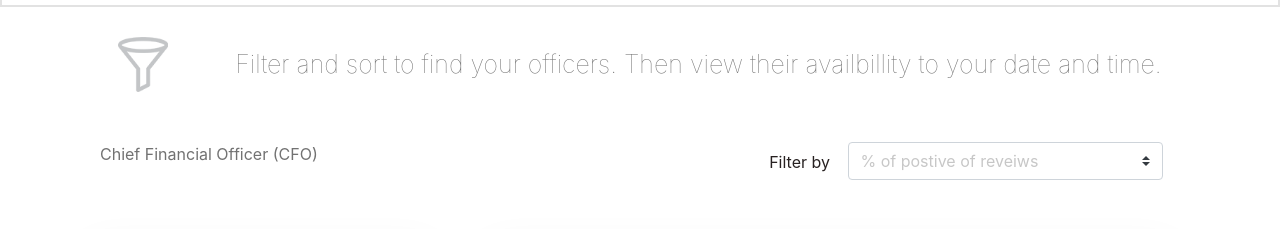
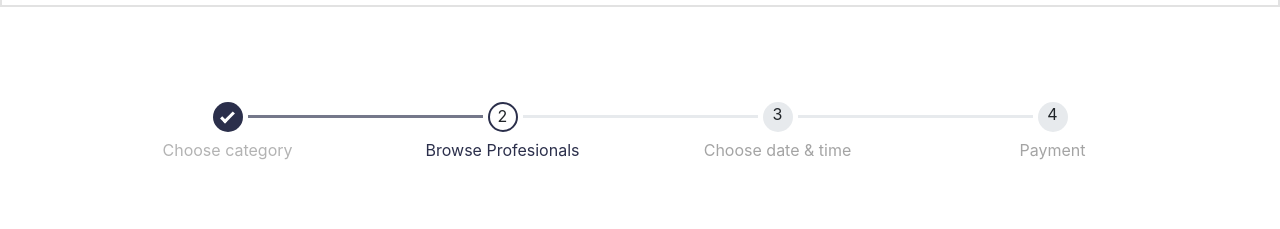
Before and after one commit to Nidhirajput1301/velochii, a plain HTML site: page hiringProfession/hiring.html in a window 1280 px wide. Shown: the part 63-292 px from the top of the page. Drawn offline with nearby package versions, Linux system fonts and the light colour scheme.

Commit message:
order tracking

```diff
--- a/category/category.css
+++ b/category/category.css
@@ -106,5 +106,96 @@ h3 {
   .filter p {
     font-size: 18px;
   }
+}
 
+
+
+
+
+.hh-grayBox {
+	background-color: transparent;
+	margin-bottom: 20px;
+	padding: 35px;
+  margin-top: 20px;
+  width: 100%;
 }
+.pt45{padding-top:45px;}
+.order-tracking{
+	text-align: center;
+  width: 25%;
+	position: relative;
+	display: block;
+}
+.order-tracking .is-complete{
+	display: block;
+	position: relative;
+	border-radius: 50%;
+	height: 30px;
+	width: 30px;
+	border: 0px solid #AFAFAF;
+	background-color: #E7EAED;
+	margin: 0 auto;
+	/* transition: background 0.25s linear;
+	-webkit-transition: background 0.25s linear; */
+	z-index: 2;
+}
+.order-tracking .is-complete:after {
+	display: block;
+	position: absolute;
+	content: '';
+	height: 14px;
+	width: 7px;
+	top: -2px;
+	bottom: 0;
+	left: 5px;
+	margin: auto 0;
+	border: 0px solid #AFAFAF;
+	border-width: 0px 2px 2px 0;
+	transform: rotate(45deg);
+	opacity: 0;
+}
+.order-tracking.completed .is-complete{
+	border-color: #2B2F4B;
+	border-width: 0px;
+	background-color: #2B2F4B;
+}
+.order-tracking.completed .is-complete:after {
+	border-color: #fff;
+	border-width: 0px 3px 3px 0;
+	width: 7px;
+	left: 11px;
+	opacity: 1;
+}
+
+.order-tracking.next .is-complete {
+	border: 2px solid #2B2F4B;
+	/* border-width: 0px; */
+	background-color: transparent;
+}
+
+.order-tracking p {
+	color: #A4A4A4;
+	font-size: 16px;
+	margin-top: 8px;
+	margin-bottom: 0;
+	line-height: 20px;
+}
+
+.order-tracking.next p{
+  color: #2B2F4B;
+}
+.order-tracking p span{font-size: 14px;}
+.order-tracking.completed p{color: #B3B3B3;}
+.order-tracking::before {
+	content: '';
+	display: block;
+	height: 3px;
+	width: calc(100% - 40px);
+	background-color: #E7EAED;
+	top: 13px;
+	position: absolute;
+	left: calc(-50% + 20px);
+	z-index: 0;
+}
+.order-tracking:first-child:before{display: none;}
+.order-tracking.completed:before{background-color: #75788A;}
--- a/hiringProfession/hiring.css
+++ b/hiringProfession/hiring.css
@@ -197,3 +197,105 @@
     width: 100%;
   }
 }
+
+
+
+
+
+
+
+
+
+
+
+
+
+
+.hh-grayBox {
+	background-color: transparent;
+	margin-bottom: 20px;
+	padding: 35px;
+  margin-top: 20px;
+  width: 100%;
+}
+.pt45{padding-top:45px;}
+.order-tracking{
+	text-align: center;
+  width: 25%;
+	position: relative;
+	display: block;
+}
+.order-tracking .is-complete{
+	display: block;
+	position: relative;
+	border-radius: 50%;
+	height: 30px;
+	width: 30px;
+	border: 0px solid #AFAFAF;
+	background-color: #E7EAED;
+	margin: 0 auto;
+	/* transition: background 0.25s linear;
+	-webkit-transition: background 0.25s linear; */
+	z-index: 2;
+}
+.order-tracking .is-complete:after {
+	display: block;
+	position: absolute;
+	content: '';
+	height: 14px;
+	width: 7px;
+	top: -2px;
+	bottom: 0;
+	left: 5px;
+	margin: auto 0;
+	border: 0px solid #AFAFAF;
+	border-width: 0px 2px 2px 0;
+	transform: rotate(45deg);
+	opacity: 0;
+}
+.order-tracking.completed .is-complete{
+	border-color: #2B2F4B;
+	border-width: 0px;
+	background-color: #2B2F4B;
+}
+.order-tracking.completed .is-complete:after {
+	border-color: #fff;
+	border-width: 0px 3px 3px 0;
+	width: 7px;
+	left: 11px;
+	opacity: 1;
+}
+
+.order-tracking.next .is-complete {
+	border: 2px solid #2B2F4B;
+	/* border-width: 0px; */
+	background-color: transparent;
+}
+
+.order-tracking p {
+	color: #A4A4A4;
+	font-size: 16px;
+	margin-top: 8px;
+	margin-bottom: 0;
+	line-height: 20px;
+}
+
+.order-tracking.next p{
+  color: #2B2F4B;
+}
+.order-tracking p span{font-size: 14px;}
+.order-tracking.completed p{color: #B3B3B3;}
+.order-tracking::before {
+	content: '';
+	display: block;
+	height: 3px;
+	width: calc(100% - 40px);
+	background-color: #E7EAED;
+	top: 13px;
+	position: absolute;
+	left: calc(-50% + 20px);
+	z-index: 0;
+}
+.order-tracking:first-child:before{display: none;}
+.order-tracking:nth-child(2):before{background-color: #75788A;}
+.order-tracking.completed:before{background-color: #75788A;}
--- a/hiringProfession/hiring.html
+++ b/hiringProfession/hiring.html
@@ -43,6 +43,28 @@
     </div>
   </nav>
   <div class="container">
+    <div class="row">
+      <div class="col-12 col-md-12 hh-grayBox pt45 pb20">
+        <div class="row justify-content-between">
+          <div class="order-tracking completed">
+            <span class="is-complete"></span>
+            <p>Choose category</p>
+          </div>
+          <div class="order-tracking next">
+            <span class="is-complete">2</span>
+            <p>Browse Profesionals</p>
+          </div>
+          <div class="order-tracking">
+            <span class="is-complete">3</span>
+            <p>Choose date & time</p>
+          </div>
+          <div class="order-tracking">
+            <span class="is-complete">4</span>
+            <p>Payment</p>
+          </div>
+        </div>
+      </div>
+    </div>
 
 
     <div class="filter">
```
Also changed, not shown: category/category.html (+22 -0 lines).
